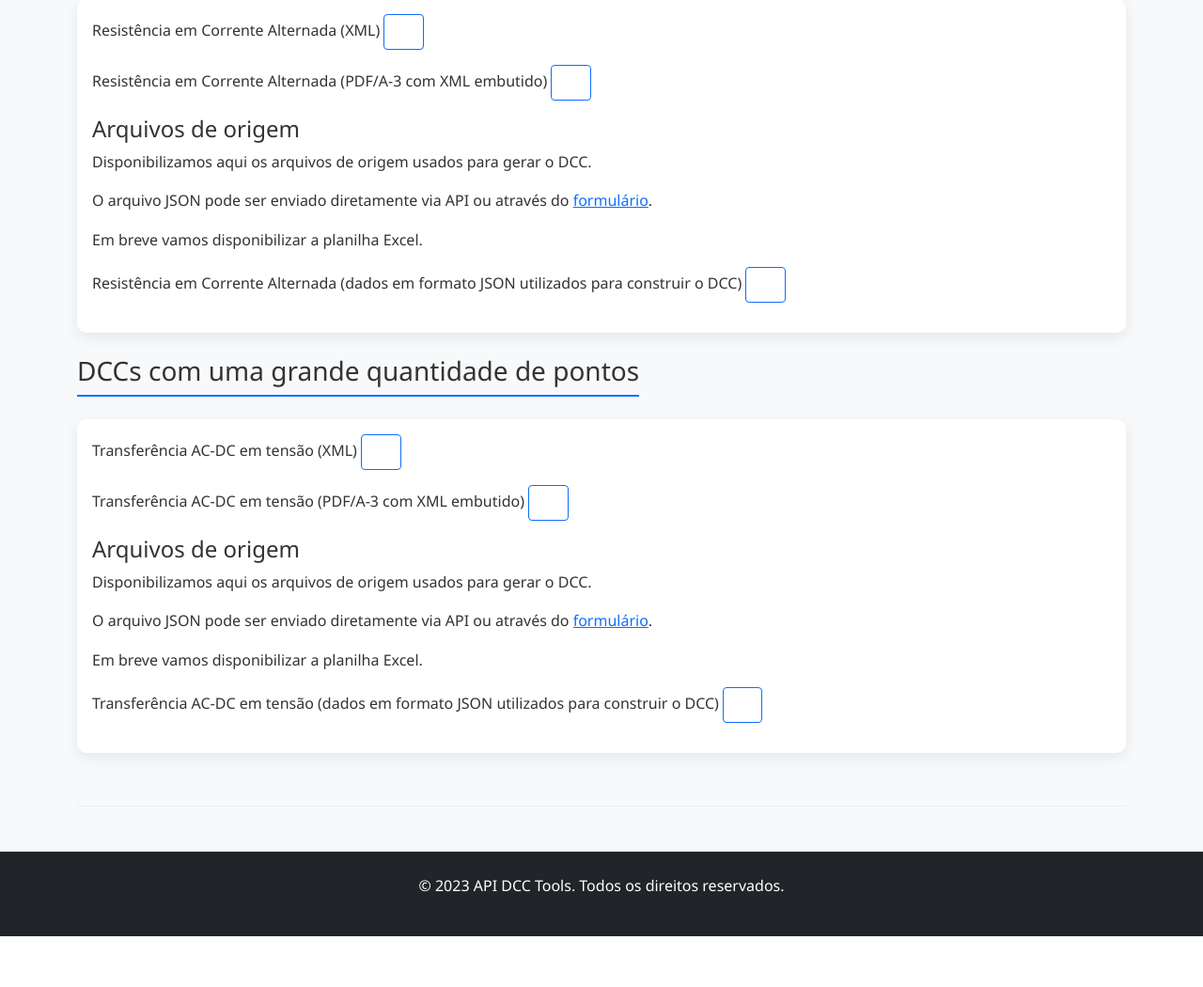
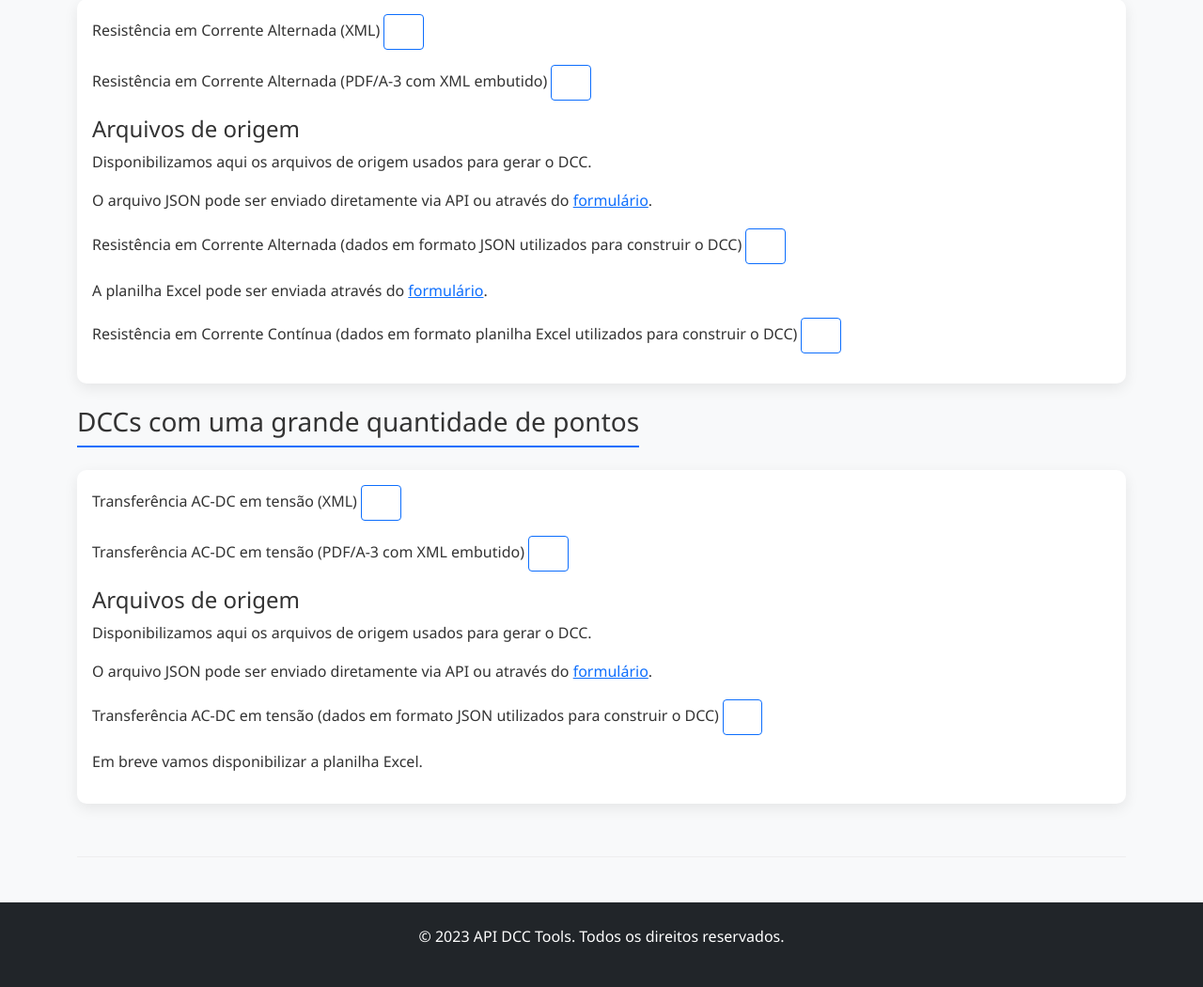
Before and after one commit to gmgeronymo/dcc_tools, a Flask app: page /dcc/exemplos in a window 1280 px wide. Shown: the part 1180-2230 px from the top of the page at 94% size. Before the commit the page ends 2176 px from the top, so only its background shows below. Run offline with Flask 3, Linux system fonts and the light colour scheme; some libraries are stand-ins or nearby versions; some web fonts are replaced.

Commit message:
ajuste texto exemplos

```diff
--- a/flask/app/templates/exemplos.html
+++ b/flask/app/templates/exemplos.html
@@ -182,9 +182,17 @@
 			    <h4> Arquivos de origem </h4>
 			    <p> Disponibilizamos aqui os arquivos de origem usados para gerar o DCC. </p>
 			    <p> O arquivo JSON pode ser enviado diretamente via API ou através do <a href="{{ url_for('upload_json') }}">formulário</a>. </p>
-			    <p> Em breve vamos disponibilizar a planilha Excel. </p>
+
 			    <p>Resistência em Corrente Alternada (dados em formato JSON utilizados para construir o DCC)
 				<a href="{{ url_for('static', filename='examples/CC_DIMCI_0515_2025.json') }}"
+				   class="btn btn-outline-primary btn-download" download>
+				    <i class="fas fa-download me-1"></i>
+				</a>
+			    </p>
+
+			    <p> A planilha Excel pode ser enviada através do <a href="{{ url_for('upload_xls') }}">formulário</a>. </p>
+			    <p>Resistência em Corrente Contínua (dados em formato planilha Excel utilizados para construir o DCC)
+				<a href="{{ url_for('static', filename='examples/CC_DIMCI_0515_2025.xlsx') }}"
 				   class="btn btn-outline-primary btn-download" download>
 				    <i class="fas fa-download me-1"></i>
 				</a>
@@ -211,13 +219,15 @@
 			    <h4> Arquivos de origem </h4>
 			    <p> Disponibilizamos aqui os arquivos de origem usados para gerar o DCC. </p>
 			    <p> O arquivo JSON pode ser enviado diretamente via API ou através do <a href="{{ url_for('upload_json') }}">formulário</a>. </p>
-			    <p> Em breve vamos disponibilizar a planilha Excel. </p>
+
 			    <p>Transferência AC-DC em tensão (dados em formato JSON utilizados para construir o DCC)
 				<a href="{{ url_for('static', filename='examples/CC_DIMCI_0856_2024.json') }}"
 				   class="btn btn-outline-primary btn-download" download>
 				    <i class="fas fa-download me-1"></i>
 				</a>
 			    </p>
+
+			    <p> Em breve vamos disponibilizar a planilha Excel. </p>
 
 			</div>
 		    </div>
```
